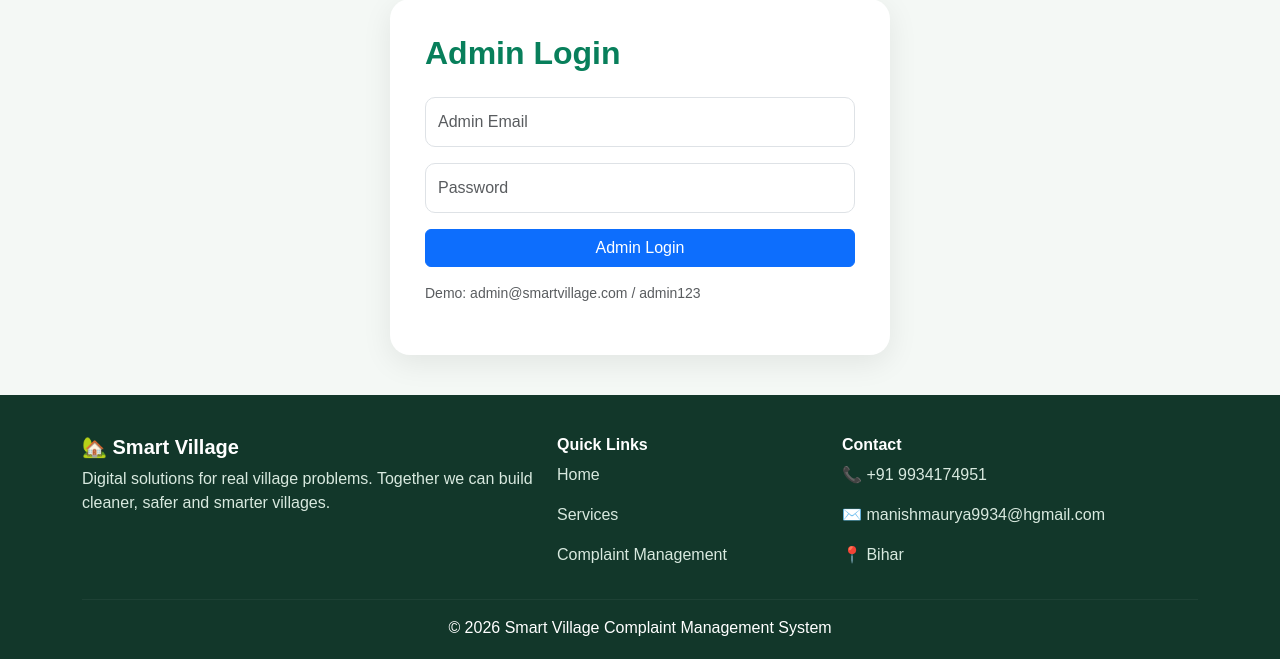
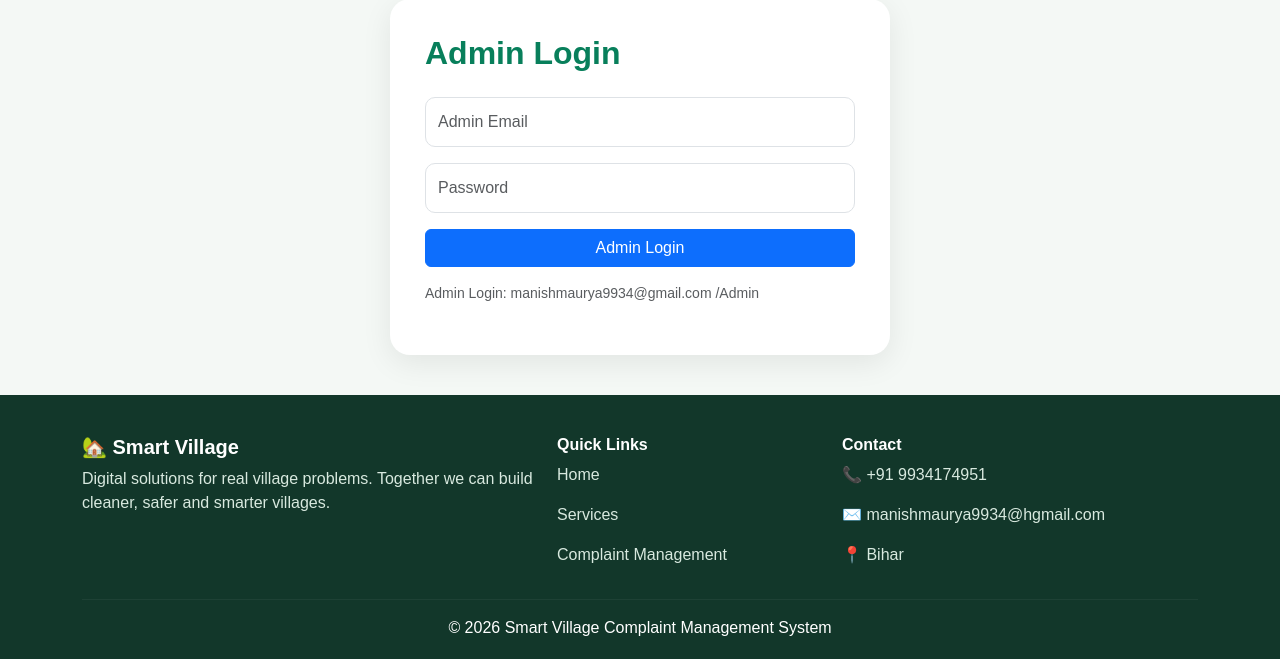
Before and after one commit to mrmanishmaurya/smart-village-complaint-management, a Flask app: page /admin/login in a window 1280 px wide. Shown: the part 126-785 px from the top of the page. Run offline with Flask 3, Linux system fonts and the light colour scheme.

Commit message:
Update environment configuration and admin login

```diff
--- a/templates/admin_login.html
+++ b/templates/admin_login.html
@@ -6,6 +6,8 @@
 <input class="form-control mb-3" type="password" name="password" placeholder="Password" required>
 <button class="btn btn-primary w-100">Admin Login</button>
 </form>
-<p class="small text-muted mt-3">Demo: admin@smartvillage.com / admin123</p>
+<p class="small text-muted mt-3">
+    Admin Login: manishmaurya9934@gmail.com /Admin
+</p>
 </div>
 {% endblock %}
```
Also changed, not shown: requirements.txt (+7 -0 lines).
